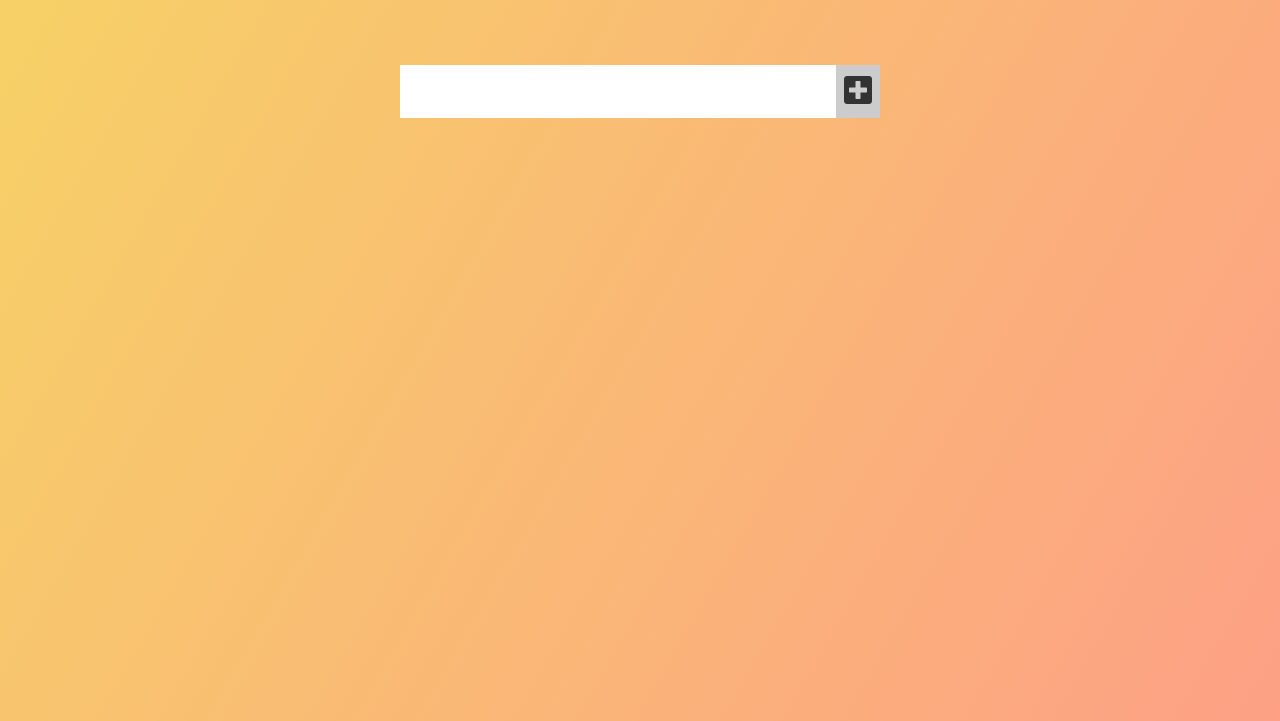
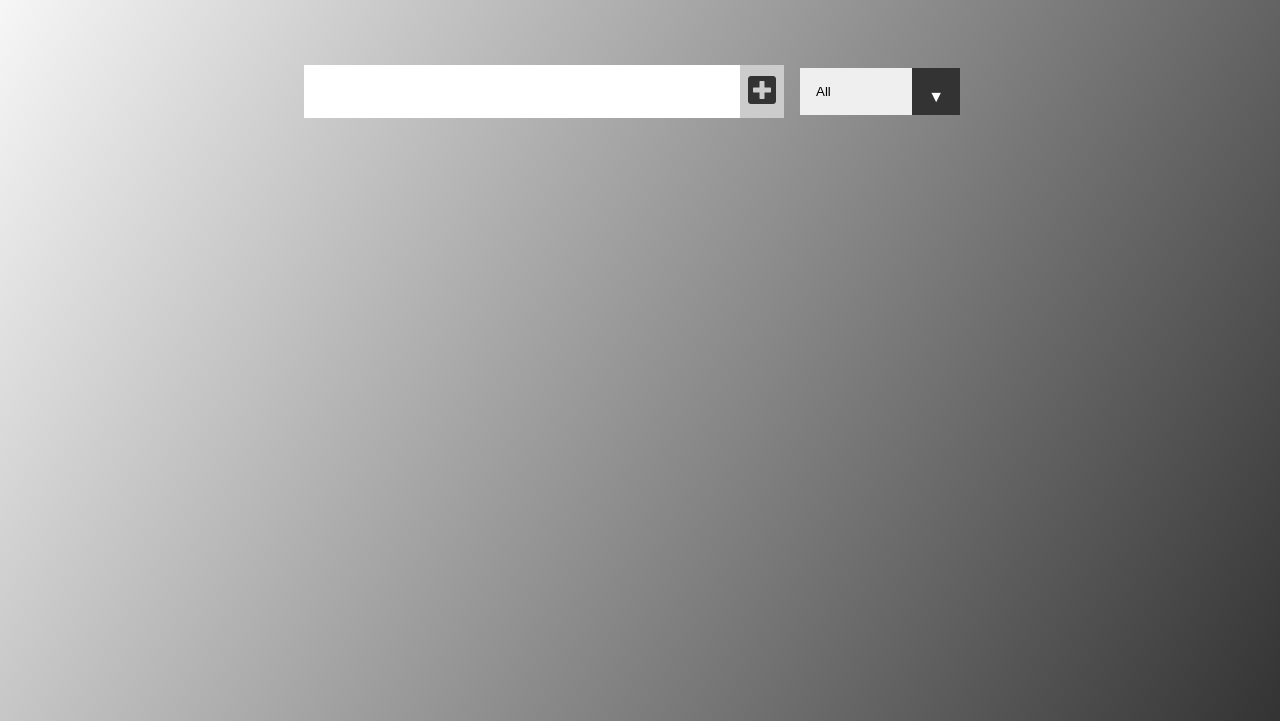
Before and after one commit to timmlaxton/todoo, a plain HTML site: page index.html in a window 1280 px wide. Shown: the part 129-850 px from the top of the page. Drawn offline with Linux system fonts and the light colour scheme.

Commit message:
added filter

```diff
--- a/index.html
+++ b/index.html
@@ -22,12 +22,16 @@
       <button class="todo-button" type="submit">
         <i class="fas fa-plus-square"></i>
       </button>
+      <div class="select">
+        <select name="todos" class="filter-todo">
+          <option value="all">All</option>
+          <option value="completed">Completed</option>
+          <option value="uncompleted">Uncompleted</option>
+        </select>
+      </div>
     </form>
-
     <div class="todo-container">
-      <ul class="todo-list">
-        <div class="todo"></div>
-      </ul>
+      <ul class="todo-list"></ul>
     </div>
 
     <script src="script.js"></script>
--- a/script.js
+++ b/script.js
@@ -1,9 +1,11 @@
 const todoInput = document.querySelector(".todo-input");
 const todoButton = document.querySelector(".todo-button");
 const todoList = document.querySelector(".todo-list");
+const filterOption = document.querySelector(".filter-todo");
 
 todoButton.addEventListener("click", addTodo);
 todoList.addEventListener("click", deleteCheck);
+filterOption.addEventListener("click", filterTodo);
 
 function addTodo(event) {
   const todoDiv = document.createElement("div");
@@ -46,3 +48,27 @@ function deleteCheck(e) {
     todo.classList.toggle("completed");
   }
 }
+
+function filterTodo(e) {
+  const todos = todoList.childNodes;
+  todos.forEach(function (todo) {
+    switch (e.target.value) {
+      case "all":
+        todo.style.display = "flex";
+        break;
+      case "completed":
+        if (todo.classList.contains("completed")) {
+          todo.style.display = "flex";
+        } else {
+          todo.style.display = "none";
+        }
+        break;
+      case "uncompleted":
+        if (!todo.classList.contains("completed")) {
+          todo.style.display = "flex";
+        } else {
+          todo.style.display = "none";
+        }
+    }
+  });
+}
--- a/style.css
+++ b/style.css
@@ -8,7 +8,7 @@
 
 body {
   font-family: "Poppins", sans-serif;
-  background-image: linear-gradient(120deg, #f6d365, #fda085);
+  background-image: linear-gradient(120deg, #ffff, #333);
   color: #fff;
   min-height: 100vh;
 }
@@ -108,3 +108,35 @@ form button:hover {
   transform: translateY(8rem) rotateZ(20deg);
   opacity: 0;
 }
+
+select {
+  -webkit-appearance: none;
+  -moz-appearance: none;
+  appearance: none;
+  outline: none;
+  border: none;
+  cursor: pointer;
+  width: 10rem;
+  padding: 1rem;
+}
+
+.select {
+  margin: 1rem;
+  position: relative;
+  overflow: hidden;
+}
+
+select {
+  cursor: pointer;
+  width: 10rem;
+}
+
+.select::after {
+  content: "\25BC";
+  position: absolute;
+  background: #333;
+  top: 0;
+  right: 0;
+  padding: 1rem;
+  pointer-events: none;
+}
```
